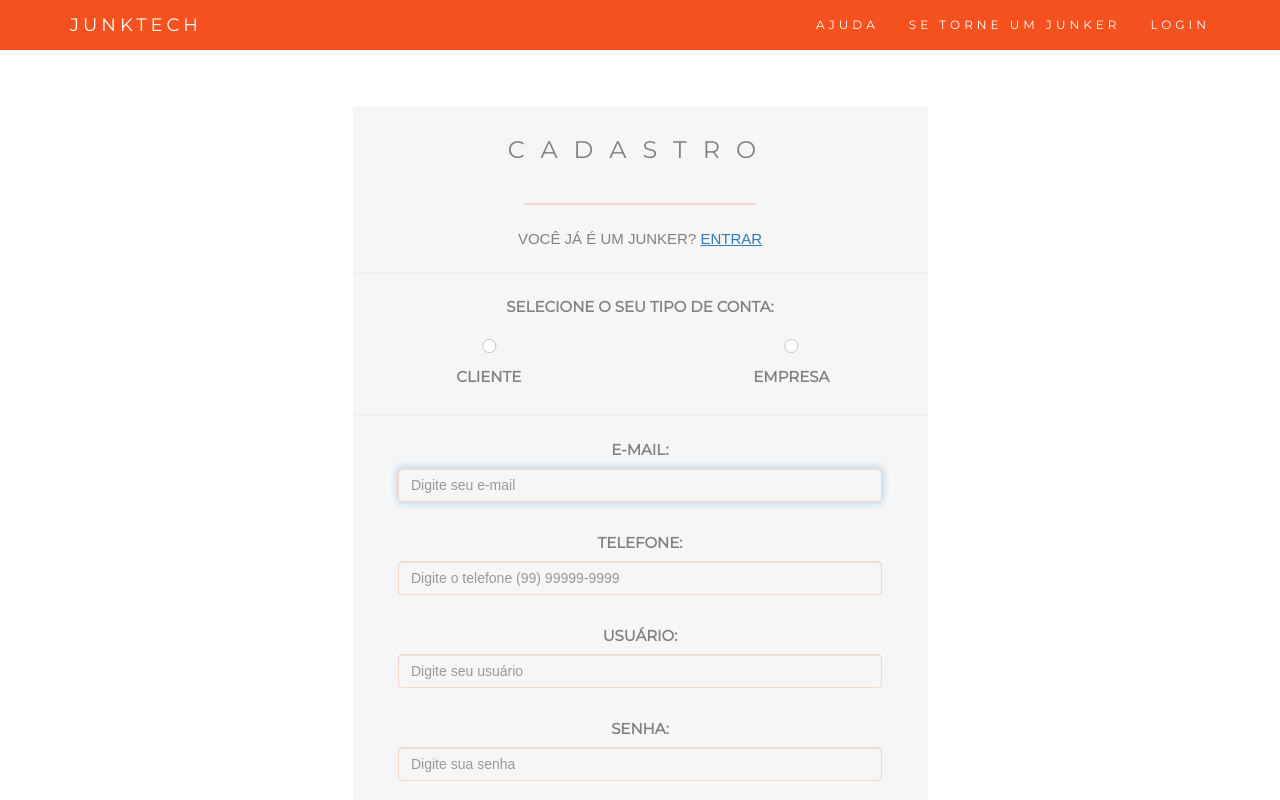
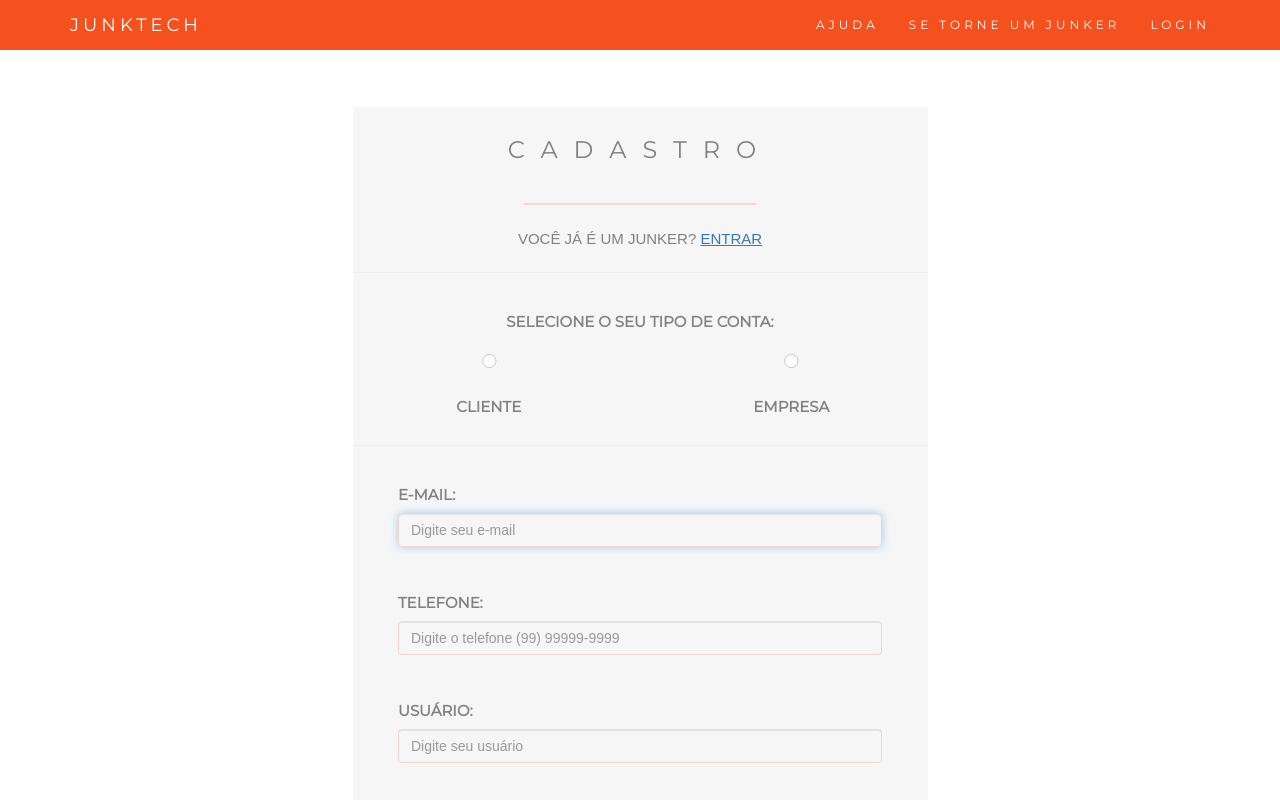
Before and after one commit to artbatistat/JunkTech, a React (Create React App) app: page /Register in a window 1280 px wide. Shown: the top 800 px of the page. Built offline with nearby package versions, Linux system fonts and the light colour scheme; a web font is replaced by a local one.

Commit message:
04/12 css register update

```diff
--- a/src/pages/Register/index.js
+++ b/src/pages/Register/index.js
@@ -198,7 +198,7 @@ export const Register = () => {
                         <p ref={errRef} className={errMsg ? "errmsg" : "offscreen"} aria-live="assertive">{errMsg}</p>
                         {errMsgPOST && <p className="errMsgPOST">{errMsgPOST}</p>}
                         <hr/>
-                        <label htmlFor="userType">SELECIONE O SEU TIPO DE CONTA:</label>
+                        <label htmlFor="userType" className="notlabel">SELECIONE O SEU TIPO DE CONTA:</label>
                         <div className="row">
                                 <div className="col-sm-6">
                                     <input
@@ -214,7 +214,7 @@ export const Register = () => {
                                       }}
                                       required
                                     />
-                                    <label htmlFor="client">CLIENTE</label>
+                                    <label htmlFor="client" className="notlabel">CLIENTE</label>
                                 </div>
                                 <div className="col-sm-6">
                                     <input
@@ -230,7 +230,7 @@ export const Register = () => {
                                       }}
                                     required
                                     />
-                                    <label htmlFor="enterprise">EMPRESA</label>
+                                    <label htmlFor="enterprise" className="notlabel">EMPRESA</label>
                                 </div>
 
                         </div>
--- a/src/pages/Register/register.css
+++ b/src/pages/Register/register.css
@@ -72,3 +72,16 @@
     margin-bottom: 30px;
 
 }
+.register label{
+    font-optical-sizing: auto;
+    font-weight: 600;
+    padding-left: 10%;
+    display: flex;
+    padding-top: 15px;
+}
+.register .notlabel{
+    font-optical-sizing: auto !important;
+    padding-left: 0% !important;
+    font-weight: 600 !important;
+    display: block !important;
+}
```
